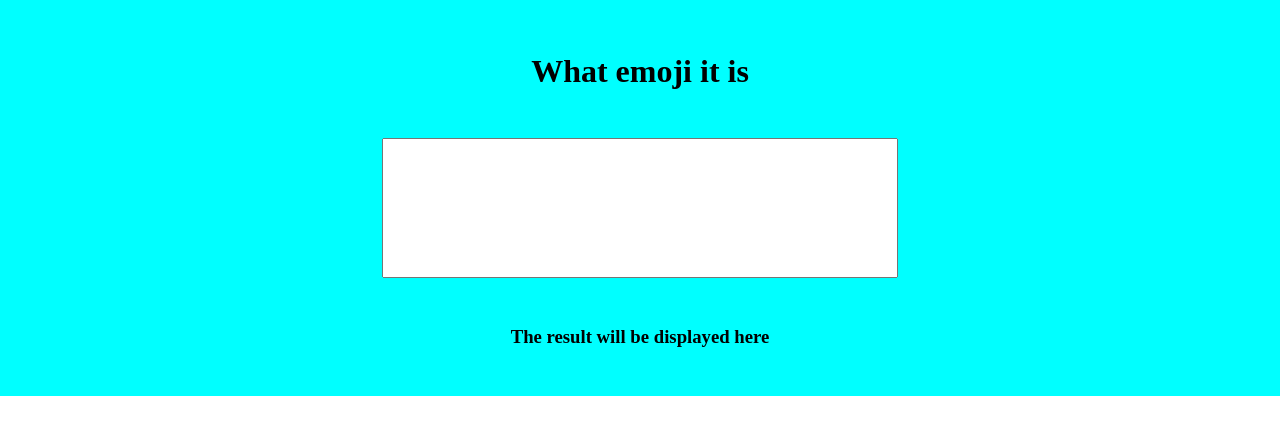
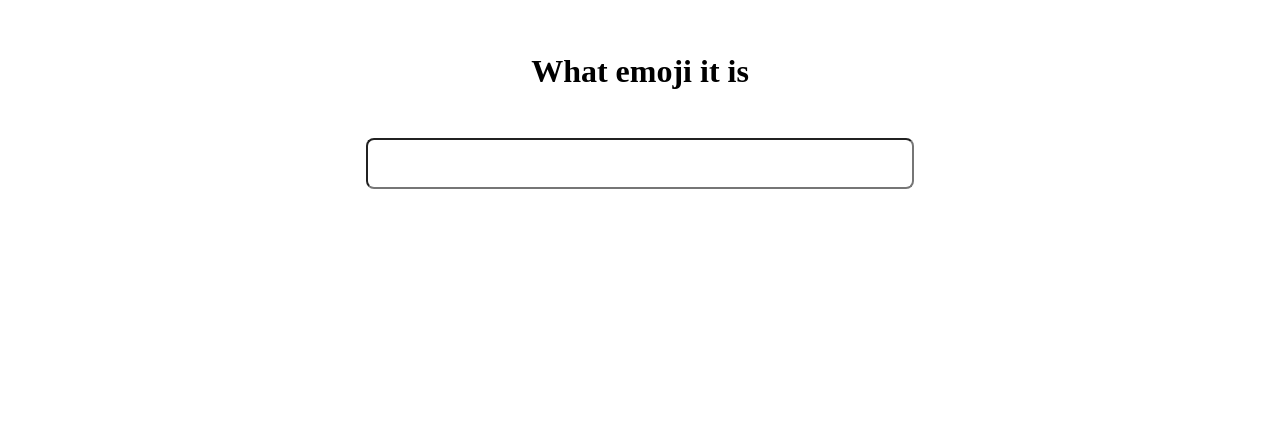
Before and after one commit to rimasrom/Emoji-finder, a React (Create React App) app in the folder emoji-finder/: page / in a window 1280 px wide. Shown: the part 155-590 px from the top of the page. Built offline with nearby package versions, Linux system fonts and the light colour scheme.

Commit message:
created database and wired

```diff
--- a/emoji-finder/src/App.js
+++ b/emoji-finder/src/App.js
@@ -1,7 +1,26 @@
-import React from 'react'
+import React, { useState } from 'react'
 import './style.css'
 
+const emojiDictionary = {
+  "😊":"smilng face",
+  "❤":"heart",
+  "😉":"wink",
+  "😒":"unamused"
+}
+
 const App = () => {
+
+  const [emoji,setEmoji] = useState("")
+
+  function emojiHandler(input){
+    const userInput = input.target.value
+
+    const emoji = emojiDictionary[userInput]
+
+
+    setEmoji(emoji)
+  }
+
   return (
     <div className="container-main">
 
@@ -10,11 +29,11 @@ const App = () => {
         </div>
 
         <div className="input">
-          <input type="text" />
+          <input onChange={emojiHandler}/>
         </div>
 
         <div className="output">
-        <h3>The result will be displayed here</h3>
+        <h3>{emoji}</h3>
         </div>
 
 
--- a/emoji-finder/src/style.css
+++ b/emoji-finder/src/style.css
@@ -6,9 +6,6 @@
 .container-main{
     margin: auto;
     text-align: center;
-    /* width: 50%; */
-    /* height: 100; */
-    background-color: aqua;
     padding-top: 10rem;
 }
 
@@ -18,6 +15,6 @@ h1,input,h3{
 
 input{
     width: 40vw;
-    height: 5vh;
-    text-align: center;
+    padding: 1rem;
+    border-radius: 0.5rem;
 }
```
